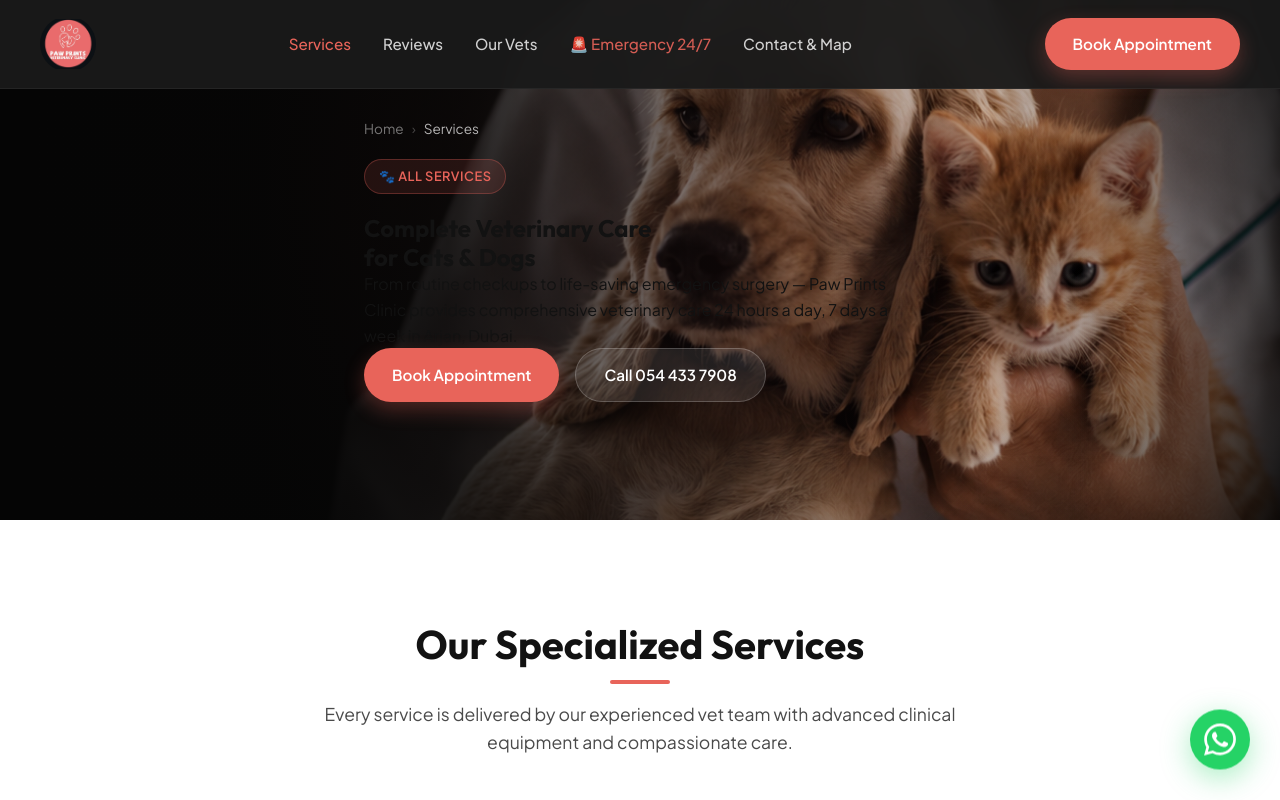
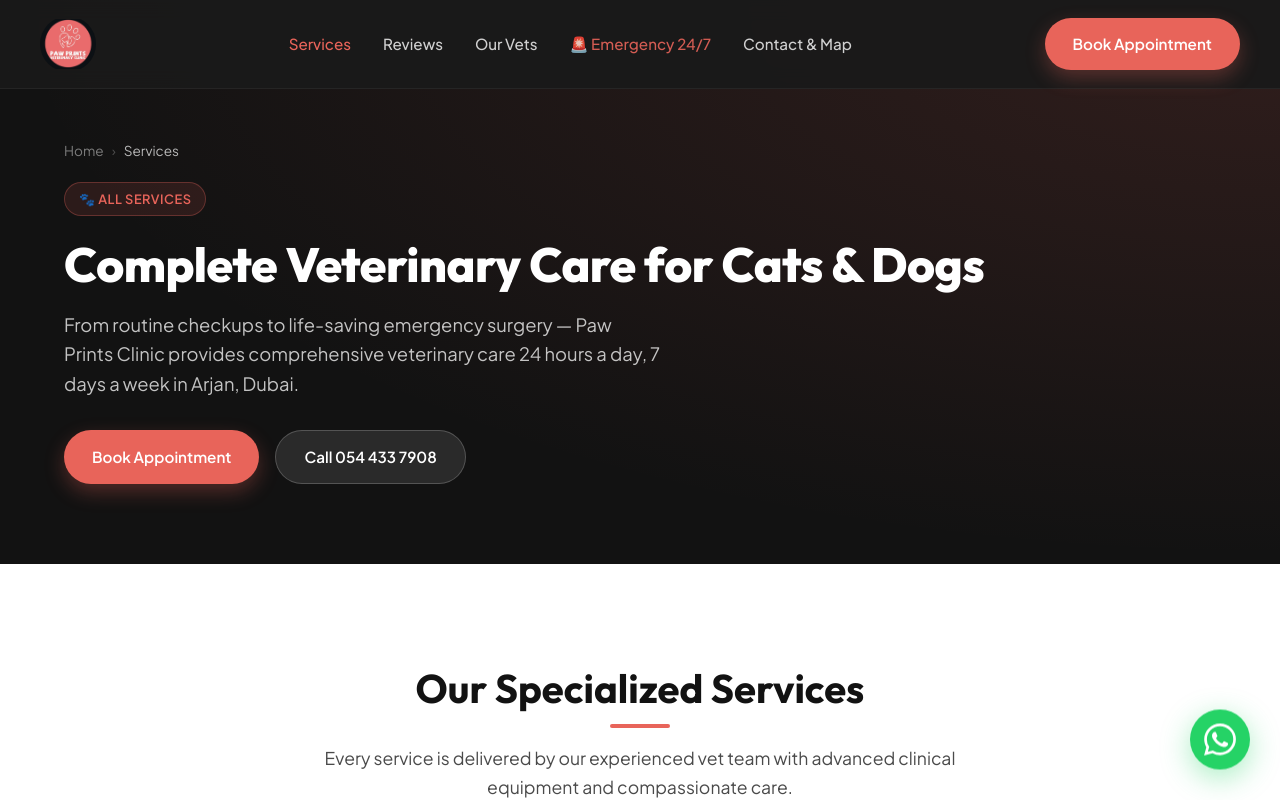
Before and after one commit to Nayarbgd/paw-prints-vet, a React (Vite) app: page /services in a window 1280 px wide. Shown: the top 800 px of the page. Built offline with nearby package versions, Linux system fonts and the light colour scheme.

Commit message:
Restored to '9e214f670ab7b77affaa57976800db5c723b07a9'
Replit-Restored-To: 9e214f670ab7b77affaa57976800db5c723b07a9

```diff
--- a/src/components/PageHero.jsx
+++ b/src/components/PageHero.jsx
@@ -1,12 +1,11 @@
 import { Link } from 'react-router-dom'
 
-export default function PageHero({ badge, title, subtitle, breadcrumbs = [], ctas = [], bgImage = null, bgSize = 'cover', bgPosition = 'center right', heroMinHeight = null }) {
+export default function PageHero({ badge, title, subtitle, breadcrumbs = [], ctas = [], bgImage = null }) {
   const sectionStyle = bgImage ? {
     backgroundImage: `linear-gradient(90deg, rgba(0,0,0,0.92) 0%, rgba(0,0,0,0.80) 35%, rgba(0,0,0,0.35) 65%, rgba(0,0,0,0) 100%), url(${bgImage})`,
-    backgroundSize: bgSize,
-    backgroundPosition: bgPosition,
+    backgroundSize: 'cover',
+    backgroundPosition: 'center right',
     backgroundRepeat: 'no-repeat',
-    ...(heroMinHeight ? { minHeight: heroMinHeight } : {}),
   } : {}
   return (
     <section className={`page-hero${bgImage ? ' page-hero-cinematic' : ''}`} style={sectionStyle}>
--- a/src/pages/OurVets.jsx
+++ b/src/pages/OurVets.jsx
@@ -67,9 +67,6 @@ export default function OurVets() {
           { href: 'tel:0544337908', label: '📞 Call 054 433 7908', variant: 'btn-secondary' },
         ]}
         bgImage="/vets-hero.jpg"
-        bgSize="68% auto"
-        bgPosition="right center"
-        heroMinHeight="760px"
       />
 
       {/* Team Cards */}
--- a/src/pages/Services.jsx
+++ b/src/pages/Services.jsx
@@ -38,27 +38,16 @@ export default function Services() {
         title="Veterinary Services Dubai | Paw Prints Clinic Arjan"
         description="Complete veterinary services in Dubai: general checkups, vaccinations, emergency 24/7 care, dental treatment, lab tests, surgery, nutrition, and grooming for cats and dogs."
       />
-      {/* Cinematic layered hero */}
-      <section className="sch-hero">
-        <div className="sch-glow" />
-        <div className="sch-image" />
-        <div className="sch-gradient" />
-        <div className="sch-vignette" />
-        <div className="container sch-content">
-          <nav className="breadcrumb" aria-label="Breadcrumb">
-            <Link to="/">Home</Link>
-            <span className="crumb-sep">›</span>
-            <span className="crumb-current">Services</span>
-          </nav>
-          <div className="page-hero-badge">🐾 All Services</div>
-          <h1>Complete Veterinary Care<br />for Cats &amp; Dogs</h1>
-          <p className="subtitle">From routine checkups to life-saving emergency surgery — Paw Prints Clinic provides comprehensive veterinary care 24 hours a day, 7 days a week in Arjan, Dubai.</p>
-          <div className="page-hero-ctas">
-            <Link to="/contact" className="btn btn-primary">Book Appointment</Link>
-            <a href="tel:0544337908" className="btn btn-secondary">Call 054 433 7908</a>
-          </div>
-        </div>
-      </section>
+      <PageHero
+        badge="All Services"
+        title="Complete Veterinary Care for Cats & Dogs"
+        subtitle="From routine checkups to life-saving emergency surgery — Paw Prints Clinic provides comprehensive veterinary care 24 hours a day, 7 days a week in Arjan, Dubai."
+        breadcrumbs={[{ label: 'Services' }]}
+        ctas={[
+          { to: '/contact', label: 'Book Appointment', variant: 'btn-primary' },
+          { href: 'tel:0544337908', label: 'Call 054 433 7908', variant: 'btn-secondary' },
+        ]}
+      />
 
       {/* Services Grid */}
       <section className="section-padding">
--- a/src/styles/global.css
+++ b/src/styles/global.css
@@ -111,54 +111,6 @@ header.scrolled{box-shadow:var(--shadow-md);}
 @media(max-width:768px){
   .page-hero-cinematic{background-position:80% center !important;min-height:auto;}
   .page-hero-cinematic .container{max-width:100%;}
-}
-
-/* Services Cinematic Hero — layered emergent-from-darkness effect */
-.sch-hero{position:relative;overflow:hidden;background:#050505;min-height:520px;display:flex;align-items:center;padding:80px 0;}
-.sch-image{
-  position:absolute;inset:0;
-  background:url('/services-hero.jpg') center right / cover no-repeat;
-  filter:blur(0.5px);
-  -webkit-mask-image:radial-gradient(circle at 72% 50%, black 45%, transparent 100%);
-  mask-image:radial-gradient(circle at 72% 50%, black 45%, transparent 100%);
-}
-.sch-glow{
-  position:absolute;right:22%;top:50%;transform:translateY(-50%);
-  width:560px;height:560px;
-  background:radial-gradient(circle, rgba(255,107,107,0.12) 0%, transparent 70%);
-  filter:blur(100px);
-  pointer-events:none;z-index:1;
-}
-.sch-gradient{
-  position:absolute;inset:0;z-index:2;
-  background:linear-gradient(to right,
-    #050505 0%,
-    rgba(5,5,5,0.98) 20%,
-    rgba(5,5,5,0.85) 35%,
-    rgba(5,5,5,0.55) 50%,
-    rgba(5,5,5,0.15) 70%,
-    rgba(5,5,5,0) 100%
-  );
-}
-.sch-vignette{
-  position:absolute;inset:0;z-index:3;
-  background:radial-gradient(circle at center,
-    transparent 55%,
-    rgba(5,5,5,0.2) 70%,
-    rgba(5,5,5,0.55) 85%,
-    rgba(5,5,5,0.95) 100%
-  );
-}
-.sch-content{position:relative;z-index:4;max-width:600px;}
-@media(max-width:768px){
-  .sch-hero{padding:60px 0;}
-  .sch-image{
-    background-position:center center;
-    opacity:0.9;
-    -webkit-mask-image:radial-gradient(circle at center, black 50%, transparent 100%);
-    mask-image:radial-gradient(circle at center, black 50%, transparent 100%);
-  }
-  .sch-content{max-width:100%;}
 }
 
 /* Services Grid */
```
Also changed, not shown: assets/services-hero.jpg (deleted), attached_assets/ChatGPT_Image_13_jun_2026,_10_58_36_a.m._1781333940692.png (deleted), attached_assets/Pasted-Use-the-new-veterinarian-puppy-kitten-image-as-the-back_1781334059739.txt (deleted).
